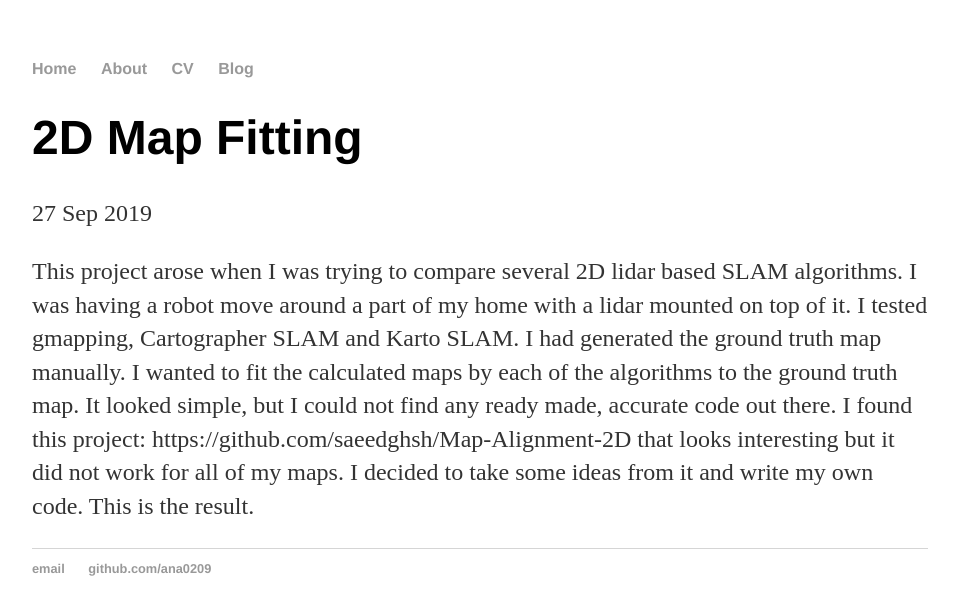
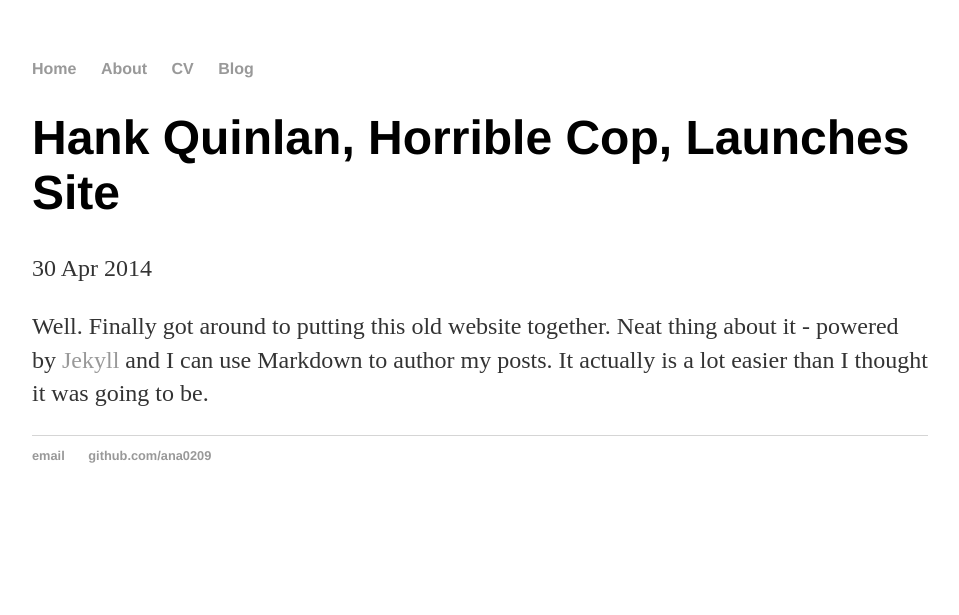
Before and after one commit to ana0209/ana0209.github.io, a Jekyll site: the page built from posts/2019-09-27-2D-Map-Fitting.md, in a window 1280 px wide. Shown: the top 615 px of the page, without its empty margins (160-1119 px from the left). Built offline with Jekyll 4.4.1, drawn with Linux system fonts in a browser that asks for light colours.

Commit message:
Update 2019-09-27-2D-Map-Fitting.md

```diff
--- a/posts/2019-09-27-2D-Map-Fitting.md
+++ b/posts/2019-09-27-2D-Map-Fitting.md
@@ -1,7 +1,7 @@
 ---
 layout: post
-title: "2D Map Fitting"
-date: 2019-09-27
+title: "Hank Quinlan, Horrible Cop, Launches Site"
+date: 2014-04-30
 ---
 
-This project arose when I was trying to compare several 2D lidar based SLAM algorithms. I was having a robot move around a part of my home with a lidar mounted on top of it. I tested gmapping, Cartographer SLAM and Karto SLAM. I had generated the ground truth map manually. I wanted to fit the calculated maps by each of the algorithms to the ground truth map. It looked simple, but I could not find any ready made, accurate code out there. I found this project: https://github.com/saeedghsh/Map-Alignment-2D that looks interesting but it did not work for all of my maps. I decided to take some ideas from it and write my own code. This is the result.
+Well. Finally got around to putting this old website together. Neat thing about it - powered by [Jekyll](http://jekyllrb.com) and I can use Markdown to author my posts. It actually is a lot easier than I thought it was going to be.
```
